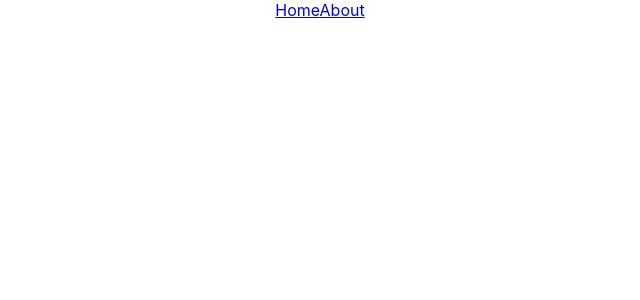
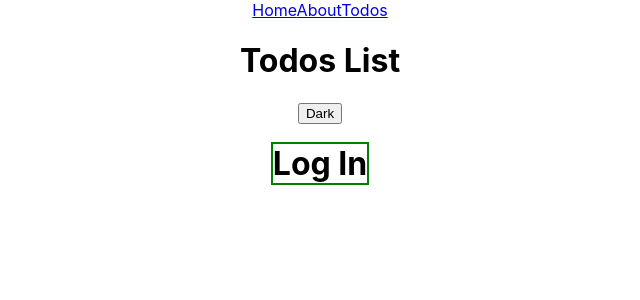
Before and after one commit to adityaprasad48/react-play, a React (Create React App) app: page /todos in a window 1280 px wide. Before the commit this address had no page. Shown: the top 300 px of the page, without its empty margins (320-960 px from the left). Built offline with nearby package versions, Linux system fonts and the light colour scheme.

Commit message:
reder props ctx

```diff
--- a/src/App.js
+++ b/src/App.js
@@ -2,6 +2,7 @@ import { Link, Route, Routes } from 'react-router-dom';
 import { About } from './About';
 import './App.css';
 import Home from './Home';
+import TodosPage from './TodosPage';
 
 function App() {
 	return (
@@ -10,10 +11,12 @@ function App() {
 			<nav>
 				<Link to="/">Home</Link>
 				<Link to="/about">About</Link>
+				<Link to="/todos">Todos</Link>
 			</nav>
 			<Routes>
 				<Route path="/" element={<Home />} />
 				<Route path="about" element={<About />} />
+				<Route path="todos" element={<TodosPage />} />
 			</Routes>
 		</div>
 	);
--- /dev/null
+++ b/src/TodosPage.js
@@ -0,0 +1,20 @@
+import React from 'react';
+import Todos from './components/todos/Todos';
+import User from './components/todos/User';
+import LoggedInProvider from './contexts/LoggedInContext';
+import { ThemeProvider } from './contexts/ThemeContext';
+
+const TodosPage = () => {
+	return (
+		<div>
+			<ThemeProvider>
+				<LoggedInProvider>
+					<Todos />
+					<User />
+				</LoggedInProvider>
+			</ThemeProvider>
+		</div>
+	);
+};
+
+export default TodosPage;
--- /dev/null
+++ b/src/components/todos/Todos.js
@@ -0,0 +1,41 @@
+import React, { useContext } from 'react';
+import { useLoggedIn } from './../../contexts/LoggedInContext';
+import { ThemeContext } from './../../contexts/ThemeContext';
+
+const Todos = () => {
+	const { theme, setTheme } = useContext(ThemeContext);
+
+	const toggleTheme = () => {
+		let currentTheme = theme;
+		if (theme === 'dark') {
+			currentTheme = 'light';
+		} else {
+			currentTheme = 'dark';
+		}
+		setTheme(currentTheme);
+	};
+
+	const user = useLoggedIn();
+
+	console.log({ user });
+
+	return (
+		<div>
+			<h1
+				style={{
+					...(theme === 'dark' && {
+						background: 'black',
+						color: 'white',
+					}),
+				}}
+			>
+				Todos List
+			</h1>
+			<button type="button" onClick={toggleTheme}>
+				{theme === 'light' ? 'Dark' : 'Light'}
+			</button>
+		</div>
+	);
+};
+
+export default Todos;
--- /dev/null
+++ b/src/components/todos/User.js
@@ -0,0 +1,45 @@
+import React from 'react';
+import { LoggedInContext } from './../../contexts/LoggedInContext';
+
+const User = () => {
+	return (
+		<div style={{ marginTop: '20px' }}>
+			<LoggedInContext.Consumer>
+				{(userCtx) => {
+					console.log('userCtx', userCtx);
+					return (
+						<h1
+							style={{
+								cursor: 'pointer',
+								display: 'inline',
+								border: '2px solid green',
+							}}
+						>
+							{userCtx.user.loggedIn ? (
+								<span
+									onClick={(e) => {
+										e.stopPropagation();
+										userCtx.handleLogOut();
+									}}
+								>
+									Log Out
+								</span>
+							) : (
+								<span
+									onClick={(e) => {
+										e.stopPropagation();
+										userCtx.handleLogIn();
+									}}
+								>
+									Log In
+								</span>
+							)}
+						</h1>
+					);
+				}}
+			</LoggedInContext.Consumer>
+		</div>
+	);
+};
+
+export default User;
--- /dev/null
+++ b/src/contexts/LoggedInContext.js
@@ -0,0 +1,41 @@
+import React, { useContext, useState } from 'react';
+
+// When there's no Provider, the defaultValue argument is used for function createContext. This is helpful for testing components in isolation without wrapping them, or testing it with different values from Provider.
+export const LoggedInContext = React.createContext({
+	loggedIn: true,
+	default: true,
+});
+
+const LoggedInProvider = ({ children }) => {
+	const [user, setUser] = useState({
+		loggedIn: false,
+	});
+
+	const handleLogIn = () => {
+		setUser({
+			loggedIn: true,
+		});
+	};
+
+	const handleLogOut = () => {
+		setUser({
+			loggedIn: false,
+		});
+	};
+
+	return (
+		<LoggedInContext.Provider
+			value={{
+				user,
+				handleLogIn,
+				handleLogOut,
+			}}
+		>
+			{children}
+		</LoggedInContext.Provider>
+	);
+};
+
+export default LoggedInProvider;
+
+export const useLoggedIn = () => useContext(LoggedInContext);
--- /dev/null
+++ b/src/contexts/ThemeContext.js
@@ -0,0 +1,11 @@
+import React, { useState } from 'react';
+export const ThemeContext = React.createContext();
+
+export const ThemeProvider = ({ children }) => {
+	const [theme, setTheme] = useState('light');
+	return (
+		<ThemeContext.Provider value={{ theme, setTheme }}>
+			{children}
+		</ThemeContext.Provider>
+	);
+};
```
Also changed, not shown: src/components/todos/Todo.js (added, +11 -0 lines).
